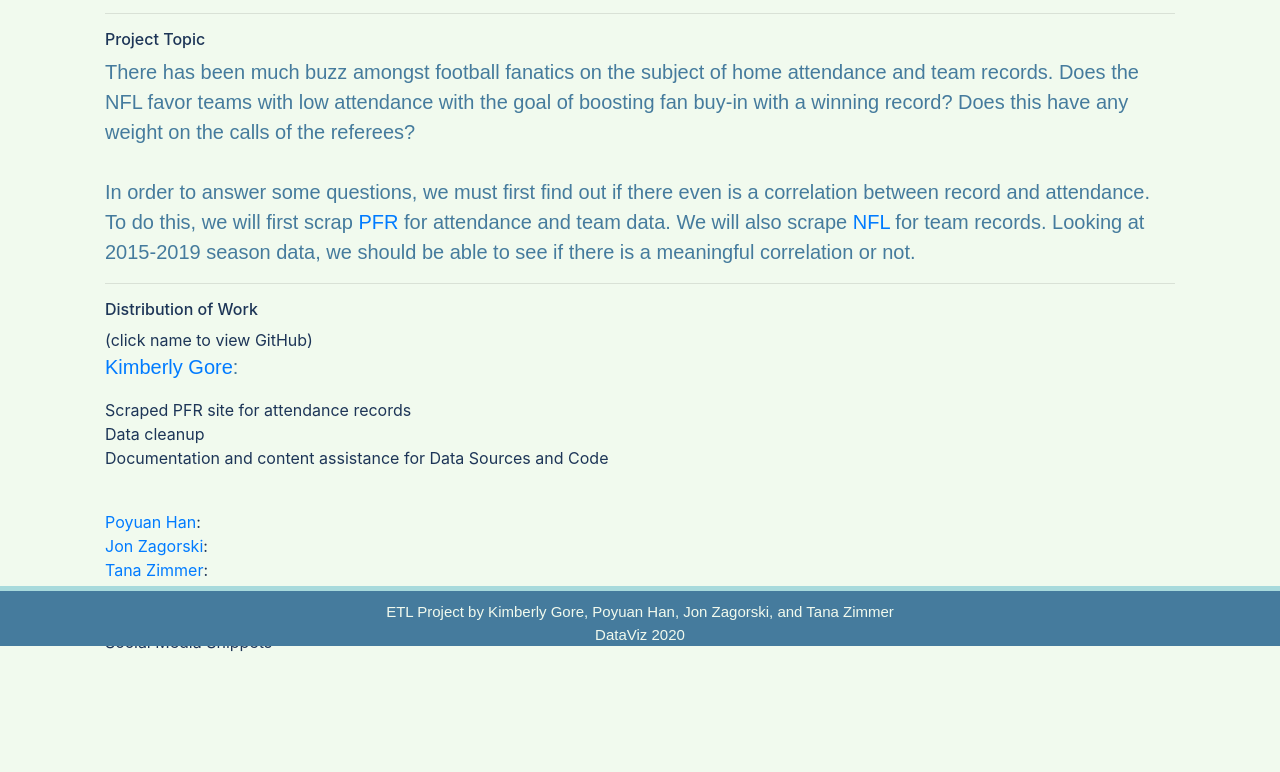
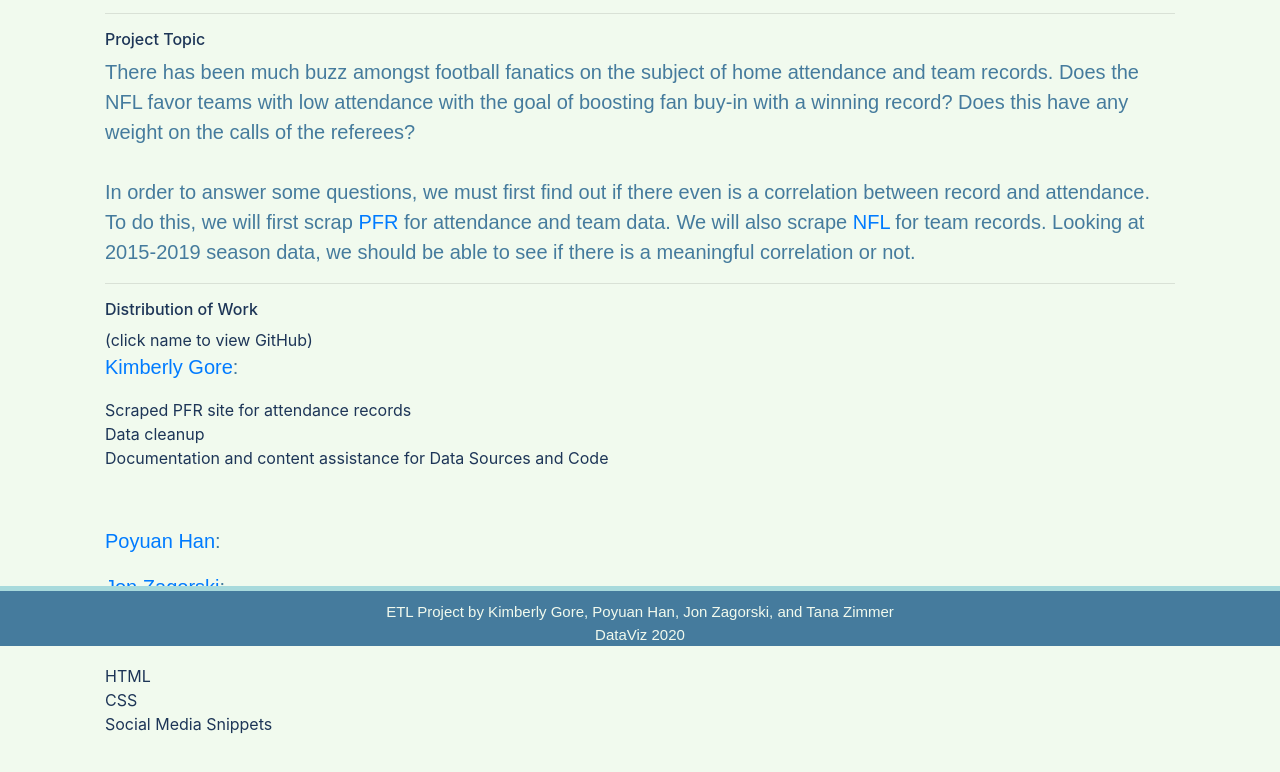
Before and after one commit to JonZagorski/etl-project, a plain HTML site: page proposal.html in a window 1280 px wide. Shown: the part 154-926 px from the top of the page. Before the commit the page ends 897 px from the top, so only its background shows below. Drawn offline with nearby package versions, Linux system fonts and the light colour scheme; files that its build step writes are made by us from their sources.

Commit message:
formatted proposal page

```diff
--- a/proposal.html
+++ b/proposal.html
@@ -69,11 +69,16 @@
                       <li>Scraped PFR site for attendance records</li>
                       <li>Data cleanup</li>
                       <li>Documentation and content assistance for Data Sources and Code</li></ul>
-                  <br>
+                  <br></p>
+                <p>
                   <a href="https://github.com/paulhan49" target="_blank">Poyuan Han</a>:
                   <br>
+                </p>
+                <p>
                   <a href="https://github.com/JonZagorski" target="_blank">Jon Zagorski</a>:
                   <br>
+                </p>
+                <p>
                   <a href="https://github.com/tanazimmer" target="_blank">Tana Zimmer</a>: <br>
                     <ul>
                       <li>HTML</li>
```
